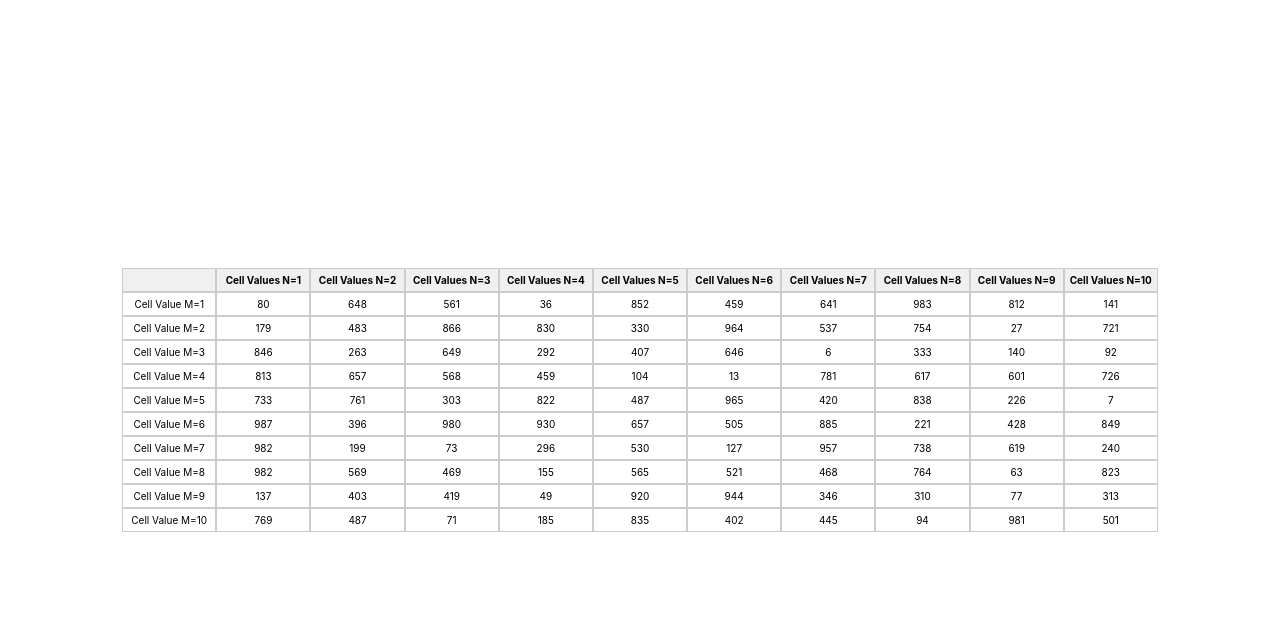
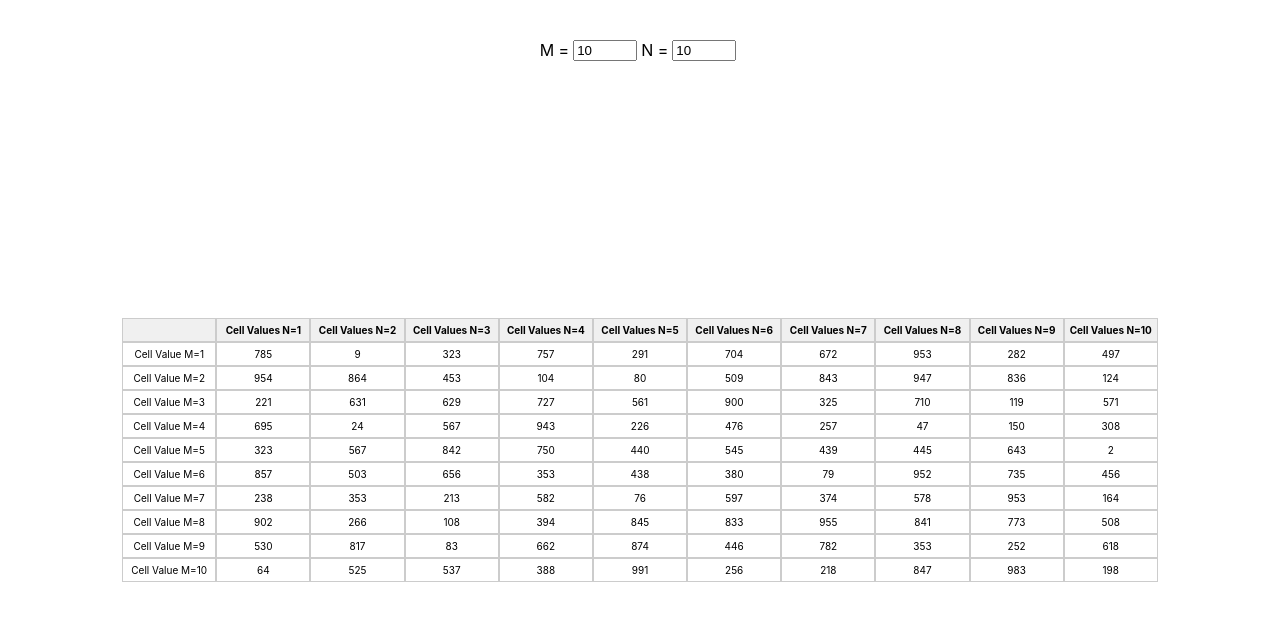
Before and after one commit to Yurii-Yanovitsky/Matrix-Table, a React (Create React App) app: page / in a window 1280 px wide. Shown: the top 620 px of the page. Built offline with nearby package versions, Linux system fonts and the light colour scheme.

Commit message:
Add MatrixInputForm component to specify matrix dimensions

```diff
--- a/src/App.css
+++ b/src/App.css
@@ -2,7 +2,7 @@
   display: grid;
   place-items: center;
   height: 100vh;
-  grid-template-rows: auto;
+  grid-template-rows: 100px auto;
 }
 
 .grid-table {
@@ -25,3 +25,15 @@
   border: 1px solid #cccccc;
   overflow: hidden;
 }
+
+.input-container {
+  display: flex;
+  justify-content: center;
+  align-items: center;
+  width: 100%;
+  padding: 10px;
+}
+
+input {
+  margin: 4px;
+}
--- a/src/App.tsx
+++ b/src/App.tsx
@@ -1,15 +1,46 @@
-import { useState } from "react";
+import { useCallback, useEffect, useState, useTransition } from "react";
 import MatrixTable from "./components/MatrixTable";
-import { generateMatrix } from "./utils/generateMatrix";
+import { Cell, generateMatrix } from "./utils/generateMatrix";
 
 import "./App.css";
+import MatrixInputForm from "./components/MatrixInputForm";
 
 function App() {
-  const [matrix] = useState(generateMatrix(10, 10, 1000));
+  const [m, setM] = useState(10);
+  const [n, setN] = useState(10);
+  const [matrix, setMatrix] = useState(new Array<Array<Cell>>());
+  const [isPending, startTransition] = useTransition();
+
+  useEffect(() => {
+    setMatrix(generateMatrix(m, n, 1000));
+  }, [m, n]);
+
+  const handleNChange = useCallback((value: number) => {
+    startTransition(() => {
+      setN(value);
+    });
+  }, []);
+  const handleMChange = useCallback((value: number) => {
+    startTransition(() => {
+      setM(value);
+    });
+  }, []);
 
   return (
     <div className="container">
-      <MatrixTable matrix={matrix} />
+      <MatrixInputForm
+        m={m}
+        n={n}
+        onMChange={handleMChange}
+        onNChange={handleNChange}
+      />
+      {isPending ? (
+        <div>Pending...</div>
+      ) : (
+        <div>
+          <MatrixTable matrix={matrix} />
+        </div>
+      )}
     </div>
   );
 }
--- /dev/null
+++ b/src/components/MatrixInputForm.tsx
@@ -0,0 +1,40 @@
+type MatrixInputFormProps = {
+  m: number;
+  n: number;
+  onMChange: (value: number) => void;
+  onNChange: (value: number) => void;
+};
+
+const MatrixInputForm: React.FC<MatrixInputFormProps> = ({
+  m,
+  n,
+  onMChange,
+  onNChange,
+}) => {
+  return (
+    <div className="input-container">
+      <label htmlFor="M">M = </label>
+      <input
+        id="M"
+        type="number"
+        placeholder="M"
+        min={0}
+        max={100}
+        value={m}
+        onChange={(e) => onMChange(parseInt(e.target.value) || 0)}
+      />
+      <label htmlFor="N">N = </label>
+      <input
+        id="N"
+        type="number"
+        placeholder="N"
+        min={0}
+        max={100}
+        value={n}
+        onChange={(e) => onNChange(parseInt(e.target.value) || 0)}
+      />
+    </div>
+  );
+};
+
+export default MatrixInputForm;
--- a/src/components/MatrixTable.tsx
+++ b/src/components/MatrixTable.tsx
@@ -1,4 +1,4 @@
-import React from "react";
+import { Fragment } from "react";
 import { Cell } from "../utils/generateMatrix";
 
 const MatrixTable = ({ matrix }: { matrix: Cell[][] }) => {
@@ -23,7 +23,7 @@ const MatrixTable = ({ matrix }: { matrix: Cell[][] }) => {
       })}
       {matrix.map((row, rowIndex) => {
         return (
-          <React.Fragment key={rowIndex + 1}>
+          <Fragment key={rowIndex + 1}>
             <div className="cell">{`Cell Value M=${rowIndex + 1}`}</div>
             {row.map((cell) => {
               return (
@@ -32,7 +32,7 @@ const MatrixTable = ({ matrix }: { matrix: Cell[][] }) => {
                 </div>
               );
             })}
-          </React.Fragment>
+          </Fragment>
         );
       })}
     </div>
```
